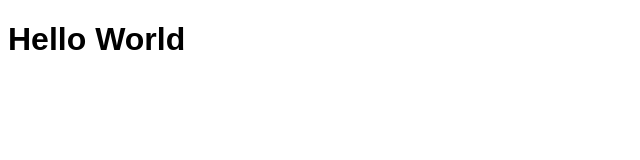
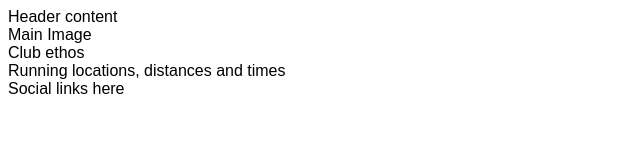
Before and after one commit to pagioro/love-running, a plain HTML site: page index.html in a window 1280 px wide. Shown: the whole page, without its empty margins (0-640 px from the left). Drawn offline with Linux system fonts and the light colour scheme.

Commit message:
Add core structure for home page

```diff
--- a/index.html
+++ b/index.html
@@ -11,6 +11,18 @@
     <title>Love Running</title>
 </head>
 <body>
-    <h1>Hello World</h1>
+    <header>Header content</header>
+    <section>
+        Main Image
+    </section>
+    <section>
+        Club ethos
+    </section>
+    <section>
+        Running locations, distances and times
+    </section>
+    <footer>
+        Social links here
+    </footer>
 </body>
 </html>
```
